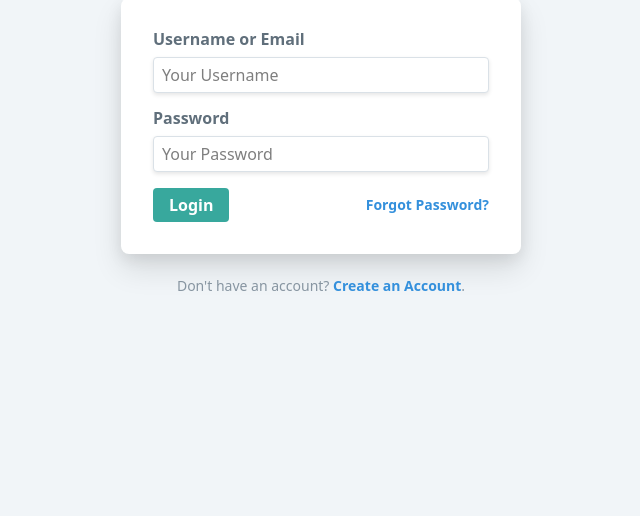
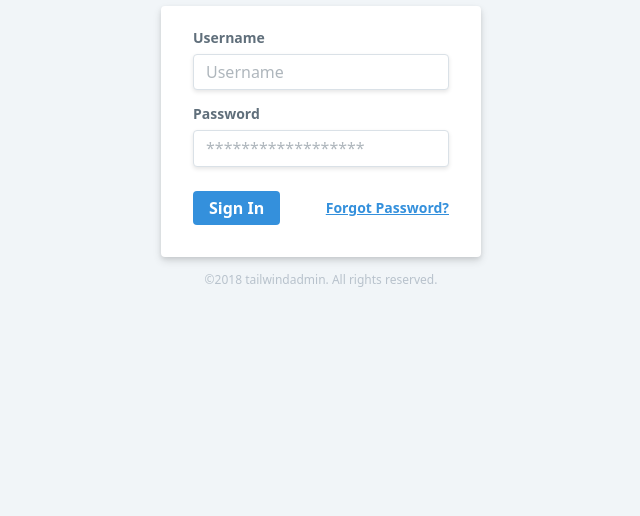
Before and after one commit to tailwindadmin/admin, a website: page login.html in a window 1280 px wide. Shown: the part 284-800 px from the top of the page, without its empty margins (319-959 px from the left). Drawn offline with Linux system fonts and the light colour scheme.

Commit message:
login html
Signed-off-by: =Ritesh Singh <hello@imritesh.com>

```diff
--- a/login.html
+++ b/login.html
@@ -10,33 +10,34 @@
   <body class="bg-grey-lighter h-screen font-sans">
     <!-- login form -->
     <div class="container mx-auto h-full flex justify-center items-center">
-            <div class="w-1/3">
+            <div class="w-full max-w-xs">
                     <h1 class="font-hairline mb-6 text-center">Login to our Website</h1>
-                <div class="border-teal p-8 border-t-12 bg-white mb-6 rounded-lg shadow-lg">
+                    <form class="bg-white shadow-md rounded px-8 pt-6 pb-8 mb-4">
                       <div class="mb-4">
-                        <label class="font-bold text-grey-darker block mb-2">Username or Email</label>
-                        <input type="text" class="block appearance-none w-full bg-white border border-grey-light hover:border-grey px-2 py-2 rounded shadow" placeholder="Your Username">
+                        <label class="block text-grey-darker text-sm font-bold mb-2" for="username">
+                          Username
+                        </label>
+                        <input class="shadow appearance-none border rounded w-full py-2 px-3 text-grey-darker" id="username" type="text" placeholder="Username">
                       </div>
-
-                    <div class="mb-4">
-                        <label class="font-bold text-grey-darker block mb-2">Password</label>
-                        <input type="text" class="block appearance-none w-full bg-white border border-grey-light hover:border-grey px-2 py-2 rounded shadow" placeholder="Your Password">
+                      <div class="mb-6">
+                        <label class="block text-grey-darker text-sm font-bold mb-2" for="password">
+                          Password
+                        </label>
+                        <input class="shadow appearance-none border rounded w-full py-2 px-3 text-grey-darker" id="password" type="password" placeholder="******************">
+                        <!-- <p class="text-red text-xs italic">Please choose a password.</p> -->
                       </div>
-
                       <div class="flex items-center justify-between">
-                        <button class="bg-teal-dark hover:bg-teal text-white font-bold py-2 px-4 rounded">
-                            Login
+                        <button class="bg-blue hover:bg-blue-dark text-white font-bold py-2 px-4 rounded" type="button">
+                          Sign In
                         </button>
-
-                        <a class="no-underline inline-block align-baseline font-bold text-sm text-blue hover:text-blue-dark float-right" href="#">
+                        <a class="inline-block align-baseline font-bold text-sm text-blue hover:text-blue-darker" href="#">
                           Forgot Password?
                         </a>
                       </div>
-
-                </div>
-                <div class="text-center">
-                    <p class="text-grey-dark text-sm">Don't have an account? <a href="#" class="no-underline text-blue font-bold">Create an Account</a>.</p>
-                </div>
+                    </form>
+                    <p class="text-center text-grey text-xs">
+                      ©2018 tailwindadmin. All rights reserved.
+                    </p>
                   </div>
         </div>
     <!-- /login form -->
```
Lines whose indentation alone changed are shown as unchanged.
